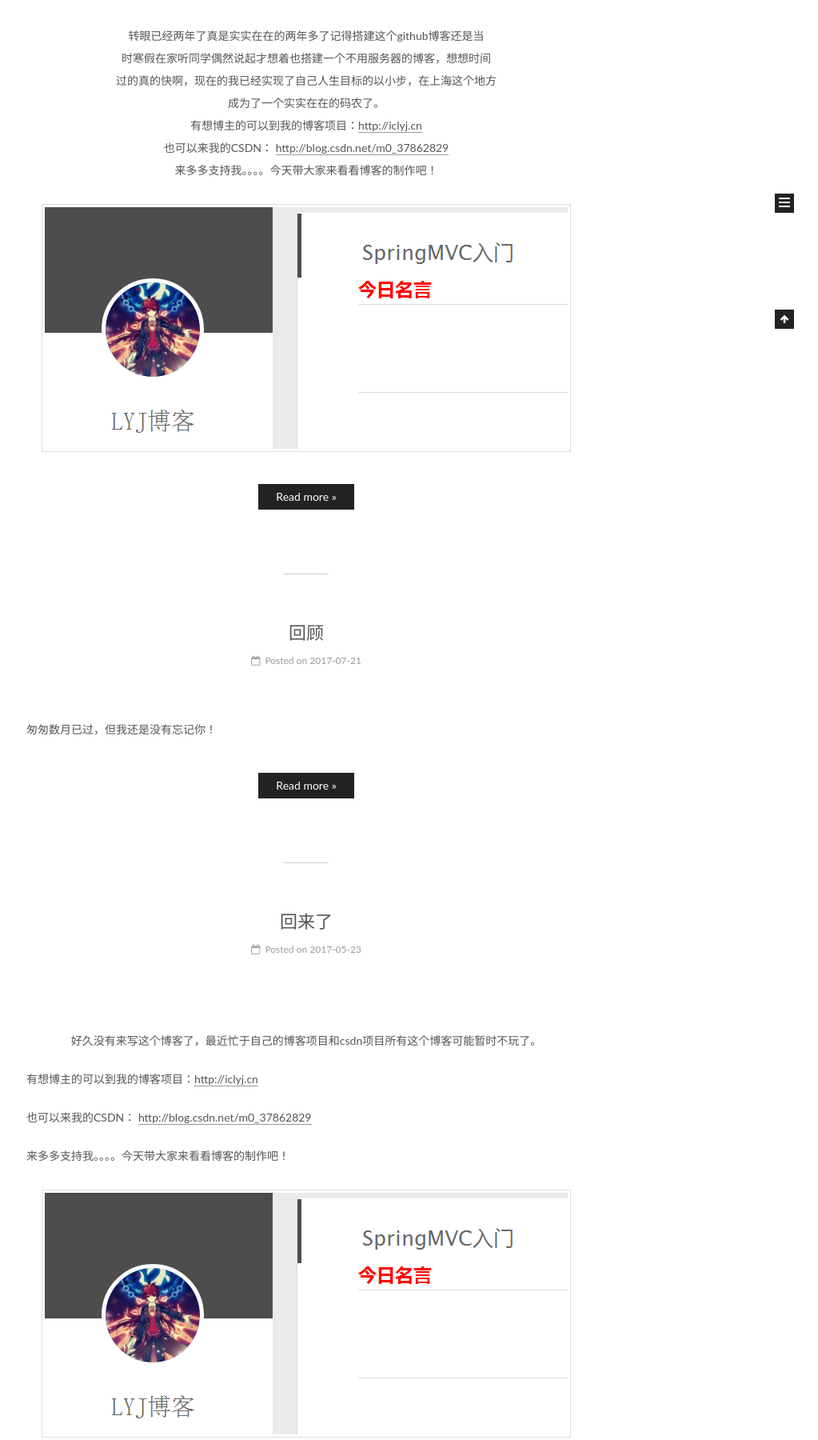
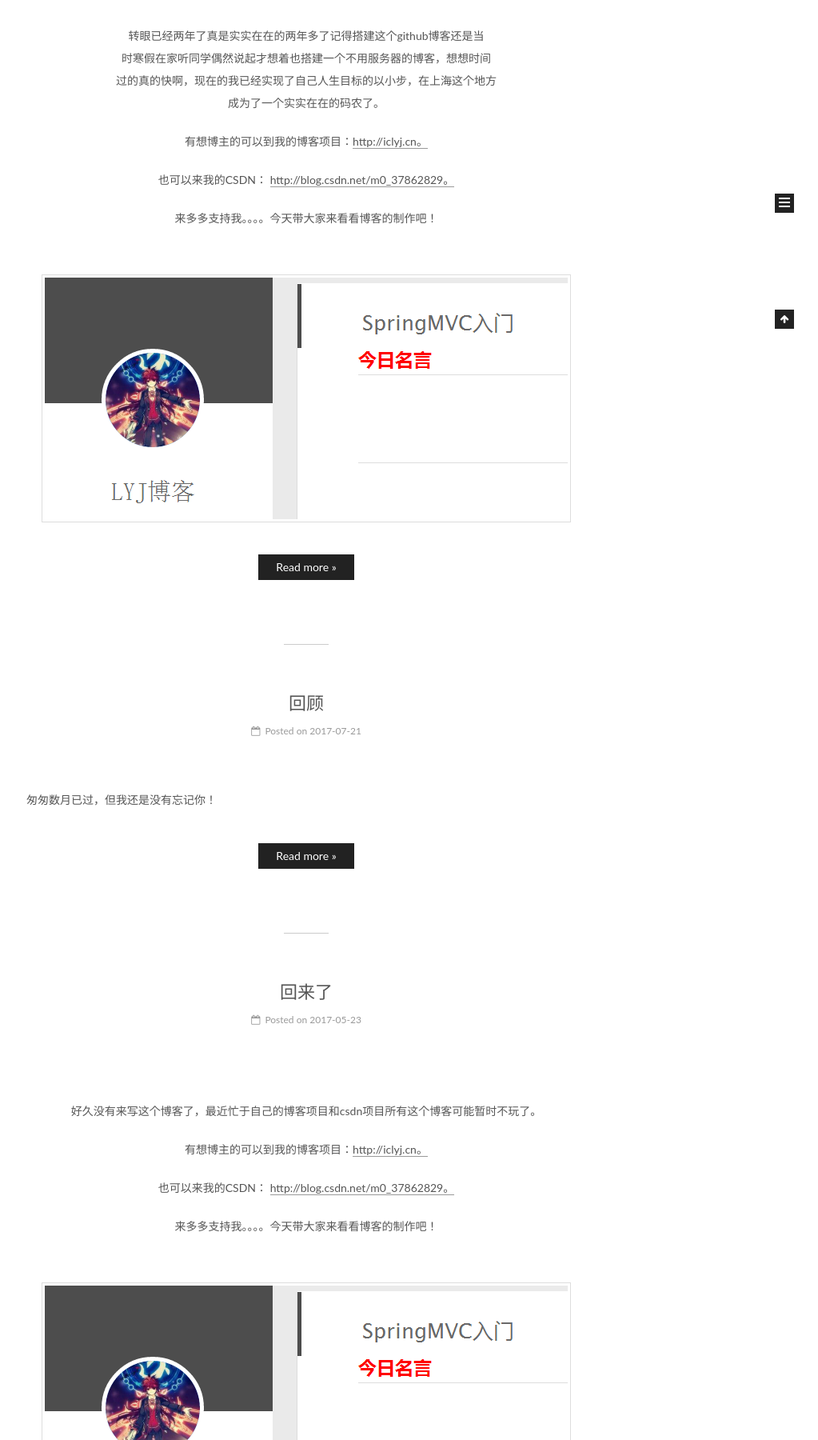
Before and after one commit to CXLYJ/CXLYJ.github.io, a plain HTML site: page index.html in a window 1280 px wide. Shown: the part 489-2289 px from the top of the page at 80% size, without its empty margins (257-1280 px from the left). Drawn offline with Linux system fonts and the light colour scheme.

Commit message:
Site updated: 2019-03-10 18:17:51

```diff
--- a/css/main.css
+++ b/css/main.css
@@ -1822,7 +1822,7 @@ pre .javascript .function {
   width: 4px;
   height: 4px;
   border-radius: 50%;
-  background: #ff964a;
+  background: #45ffa2;
 }
 .links-of-blogroll {
   font-size: 13px;
--- a/index.html
+++ b/index.html
@@ -302,7 +302,10 @@
 
 
 
-          <p><div style="text-align: center;"><br>转眼已经两年了真是实实在在的两年多了记得搭建这个github博客还是当<br>时寒假在家听同学偶然说起才想着也搭建一个不用服务器的博客，想想时间<br>过的真的快啊，现在的我已经实现了自己人生目标的以小步，在上海这个地方<br>成为了一个实实在在的码农了。<br>有想博主的可以到我的博客项目：<a href="http://iclyj.cn" target="_blank" rel="noopener">http://iclyj.cn</a><br>也可以来我的CSDN： <a href="http://blog.csdn.net/m0_37862829" target="_blank" rel="noopener">http://blog.csdn.net/m0_37862829</a><br>来多多支持我。。。。今天带大家来看看博客的制作吧！<br></div><br><img src="/images/hexo03.png" alt></p>
+          <p><div style="text-align: center;"><br>转眼已经两年了真是实实在在的两年多了记得搭建这个github博客还是当<br>时寒假在家听同学偶然说起才想着也搭建一个不用服务器的博客，想想时间<br>过的真的快啊，现在的我已经实现了自己人生目标的以小步，在上海这个地方<br>成为了一个实实在在的码农了。</div></p>
+<p><div style="text-align: center;">有想博主的可以到我的博客项目：<a href="http://iclyj.cn。" target="_blank" rel="noopener">http://iclyj.cn。</a></div></p>
+<p><div style="text-align: center;">也可以来我的CSDN： <a href="http://blog.csdn.net/m0_37862829。" target="_blank" rel="noopener">http://blog.csdn.net/m0_37862829。</a></div></p>
+<p><div style="text-align: center;">来多多支持我。。。。今天带大家来看看博客的制作吧！</div><br><br><img src="/images/hexo03.png" alt></p>
           <!--noindex-->
           <div class="post-button text-center">
             <a class="btn" href="/2019/03/10/2019我元气满满的回来了/#more" rel="contents">
@@ -551,9 +554,9 @@
 
 
           <p><div style="text-align: center;"><br>好久没有来写这个博客了，最近忙于自己的博客项目和csdn项目所有这个博客可能暂时不玩了。</div></p>
-<p>有想博主的可以到我的博客项目：<a href="http://iclyj.cn" target="_blank" rel="noopener">http://iclyj.cn</a></p>
-<p>也可以来我的CSDN： <a href="http://blog.csdn.net/m0_37862829" target="_blank" rel="noopener">http://blog.csdn.net/m0_37862829</a></p>
-<p>来多多支持我。。。。今天带大家来看看博客的制作吧！<br><br><img src="/images/hexo03.png" alt></p>
+<p><div style="text-align: center;">有想博主的可以到我的博客项目：<a href="http://iclyj.cn。" target="_blank" rel="noopener">http://iclyj.cn。</a></div></p>
+<p><div style="text-align: center;">也可以来我的CSDN： <a href="http://blog.csdn.net/m0_37862829。" target="_blank" rel="noopener">http://blog.csdn.net/m0_37862829。</a></div></p>
+<p><div style="text-align: center;">来多多支持我。。。。今天带大家来看看博客的制作吧！</div><br><br><img src="/images/hexo03.png" alt></p>
           <!--noindex-->
           <div class="post-button text-center">
             <a class="btn" href="/2017/05/23/回来了/#more" rel="contents">
```
Also changed, not shown: 2017/05/23/回来了/index.html (+7 -7 lines), 2019/03/10/2019我元气满满的回来了/index.html (+8 -5 lines).
